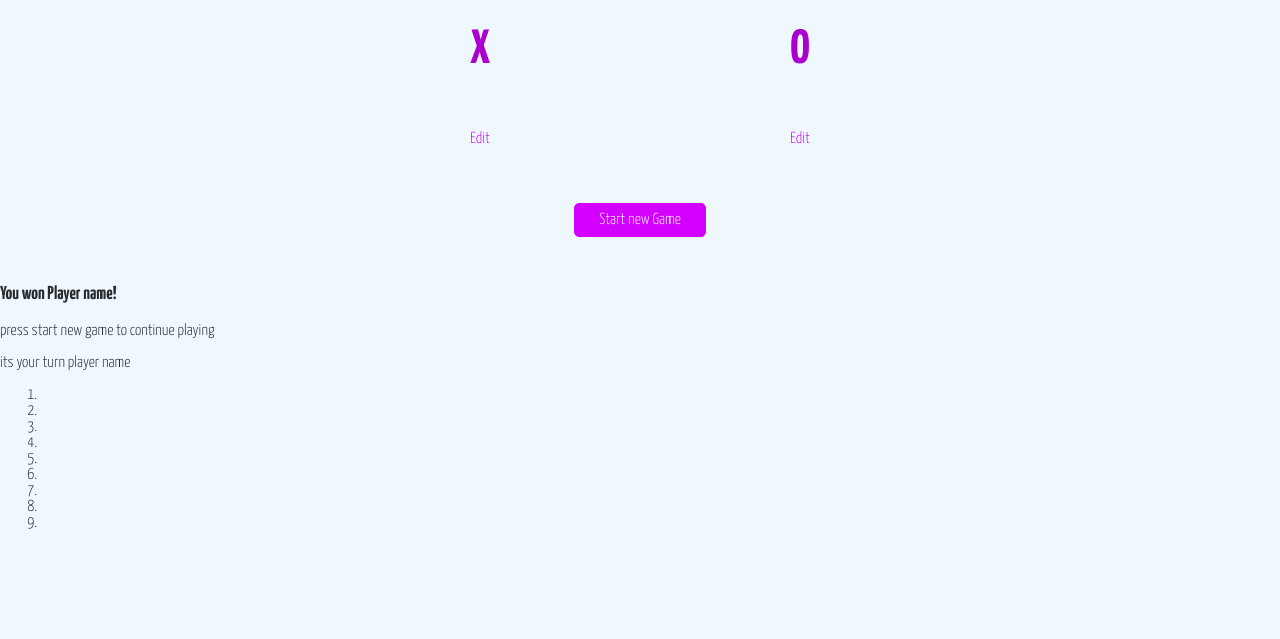
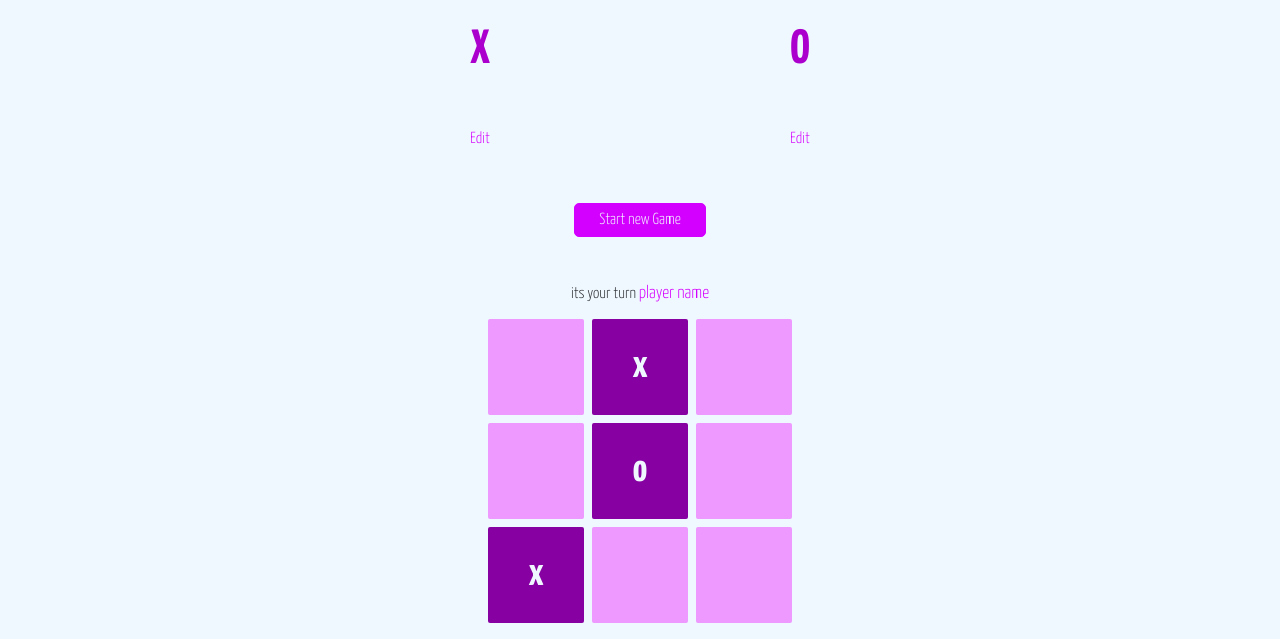
Before and after one commit to AnandVyas01/Tic_tac_toe, a plain HTML site: page index.html in a window 1280 px wide. Shown: the part 396-1035 px from the top of the page. Before the commit the page ends 943 px from the top, so only its background shows below. Drawn offline with Linux system fonts and the light colour scheme; a web font is replaced by a local one.

Commit message:
added css styles to the game section

```diff
--- /dev/null
+++ b/game.css
@@ -0,0 +1,47 @@
+#game-over{
+    margin: auto;
+    max-width: 40rem;
+    width: 90%;
+    padding:1rem 2rem;
+    color: aliceblue;
+    background-color: rgb(212, 0, 255);
+    border-radius: 5px;
+    text-align: center;
+    display: none;
+}
+.actual-game div{
+    text-align: center;
+}
+#active-player-name{
+    color: rgb(212, 0, 255);
+    font-size: large;
+}
+.actual-game ol{
+    list-style: none;
+    display: grid;
+    grid-template-columns: repeat(3, 6rem);
+    grid-template-rows: repeat(3, 6rem);
+    padding: 0;
+    margin: 1rem 0;
+    justify-content: center;
+    gap: 0.5rem;
+}
+.actual-game ol li{
+    background-color: rgb(238, 153, 255);
+    border-radius: 2px;
+    cursor: pointer;
+    display: flex;
+    justify-content: center;
+    align-items: center;
+    font-size: 2.5rem;
+    font-weight: bold;
+    /* color: aliceblue; */
+}
+.actual-game ol li:hover{
+    background-color: rgb(135, 0, 161);
+}
+.actual-game ol li.disabled{
+    background-color: rgb(135, 0, 161);
+    color: aliceblue;
+    cursor: default;
+}
--- a/index.html
+++ b/index.html
@@ -10,6 +10,7 @@
 <link rel="stylesheet" href="style.css">
 <link rel="stylesheet" href="overlay.css">
 <link rel="stylesheet" href="configuration.css">
+<link rel="stylesheet" href="game.css">
     <title>tic-tac-toe</title>
 </head>
 <body>
@@ -54,22 +55,24 @@
         <button class="btn">Start new Game</button>
     </section>
     <section class="actual-game">
-        <article>
+        <article id="game-over">
             <h3>You won <span id="winner-name">Player name</span>! </h3>
             <p>press start new game to continue playing </p>
         </article>
+        <div>
             <p>its your turn <span id="active-player-name">player name</span></p>
             <ol>
                 <li></li>
+                <li class="disabled">x</li>
                 <li></li>
                 <li></li>
+                <li class="disabled">o</li>
                 <li></li>
-            <li></li>
-            <li></li>
-            <li></li>
+                <li class="disabled">x</li>
                 <li></li>
                 <li></li>
             </ol>
+        </div>
     </section>
 </body>
 </html>
```
Lines whose indentation alone changed are shown as unchanged.
